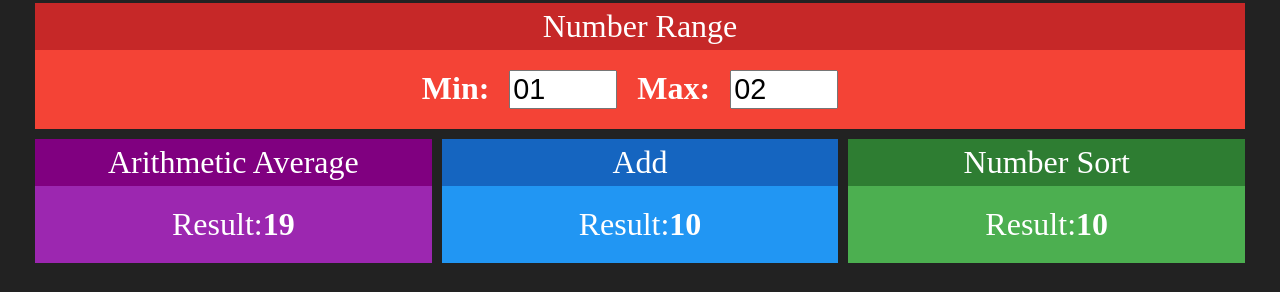
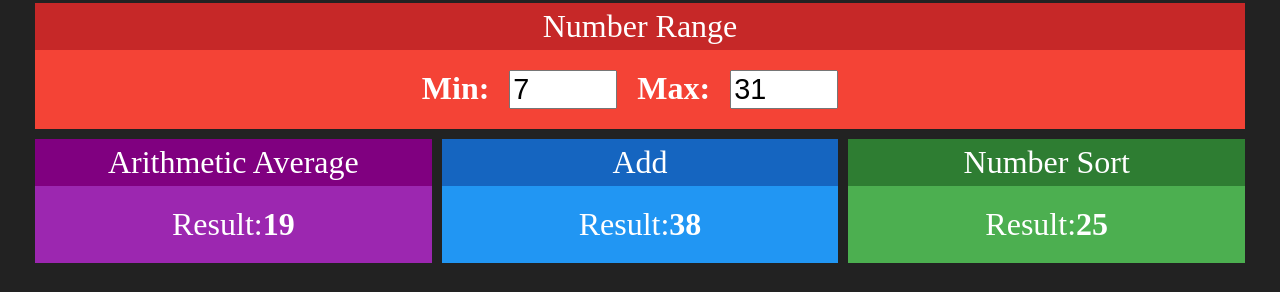
Before and after one commit to victorduarte317/redux, a React (Create React App) app: page / in a window 1280 px wide. Shown: the part 192-484 px from the top of the page. Built offline with nearby package versions, Linux system fonts and the light colour scheme.

Commit message:
Components data mapped

```diff
--- a/src/components/AA.jsx
+++ b/src/components/AA.jsx
@@ -4,7 +4,6 @@
 
 function Arithmetic(props) {
     const { min, max } = props
-    console.log(props   )
     return (
         <Card title="Arithmetic Average" purple>
             <div>
--- a/src/components/Add.jsx
+++ b/src/components/Add.jsx
@@ -1,16 +1,27 @@
 import React from 'react'
 import Card from './Card'
+import { connect } from 'react-redux'
 
-export default props => {
+    function Add(props) {
+    const { min, max } = props
 
     return (
         <Card title="Add" blue>
             <div>
                 <span>
                     <span>Result:</span>
-                    <strong>{10}</strong>
+                    <strong>{ min + max }</strong>
                 </span>
             </div>
         </Card>
     )
 }
+
+function mapStateToProps(state) {
+    return {
+        min: state.numbers.min,
+        max: state.numbers.max
+    }
+}
+
+export default connect(mapStateToProps)(Add)
--- a/src/components/Range.jsx
+++ b/src/components/Range.jsx
@@ -1,21 +1,35 @@
 import './css/Range.css'
 import React from 'react'
 import Card from './Card'
+import { connect } from 'react-redux'
 
-export default props => {
+function Range(props) {
+
+    const { min, max } = props
     return (
         <Card title="Number Range" red>
             <div className="Range">
                 <span>
                     <strong>Min:</strong>
-                    <input type="number" value='01' readOnly/>
+                    <input type="number" value={min}
+
+                    />
                 </span>
 
                 <span>
                     <strong>Max:</strong>
-                    <input type="number" value="02" readOnly/>
+                    <input type="number" value={max} />
                 </span>
             </div>
         </Card>
     )
 }
+
+function mapStateToProps(state) {
+    return {
+        min: state.numbers.min,
+        max: state.numbers.max,
+    }
+}
+
+export default connect(mapStateToProps)(Range)
--- a/src/components/Sort.jsx
+++ b/src/components/Sort.jsx
@@ -1,16 +1,31 @@
 import React from 'react'
 import Card from './Card'
+import { connect } from 'react-redux';
 
-export default props => {
+function Sort(props) {
+
+    const{ min, max } = props
+    const random = parseInt(Math.random() * (max - min)) +  min
 
     return (
         <Card title="Number Sort" green>
             <div>
                 <span>
                     <span>Result:</span>
-                    <strong>{10}</strong>
+                    <strong>{random} </strong>
                 </span>
             </div>
         </Card>
     )
 }
+
+
+
+function mapStateToProps(state) {
+    return {
+        min: state.numbers.min,
+        max: state.numbers.max
+    }
+}
+
+export default connect(mapStateToProps)(Sort)
--- a/src/store/storeConfig.js
+++ b/src/store/storeConfig.js
@@ -1,8 +1,10 @@
+// reducers
+
 import { createStore, combineReducers} from 'redux'
 
 const reducers = combineReducers({
     numbers: function(state, action) {
-        // console.log(state, '', action)
+        console.log(state, '', action)
         return {
             min: 7,
             max: 31
```
